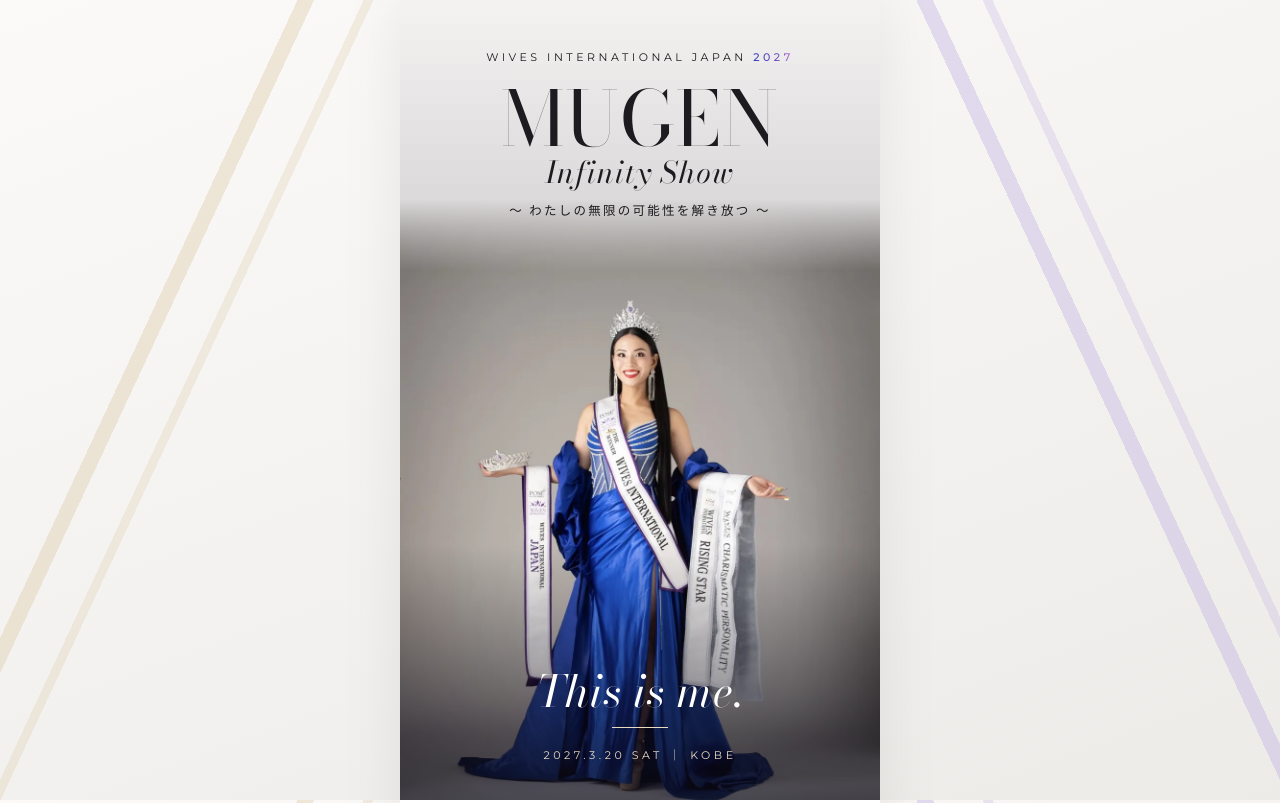
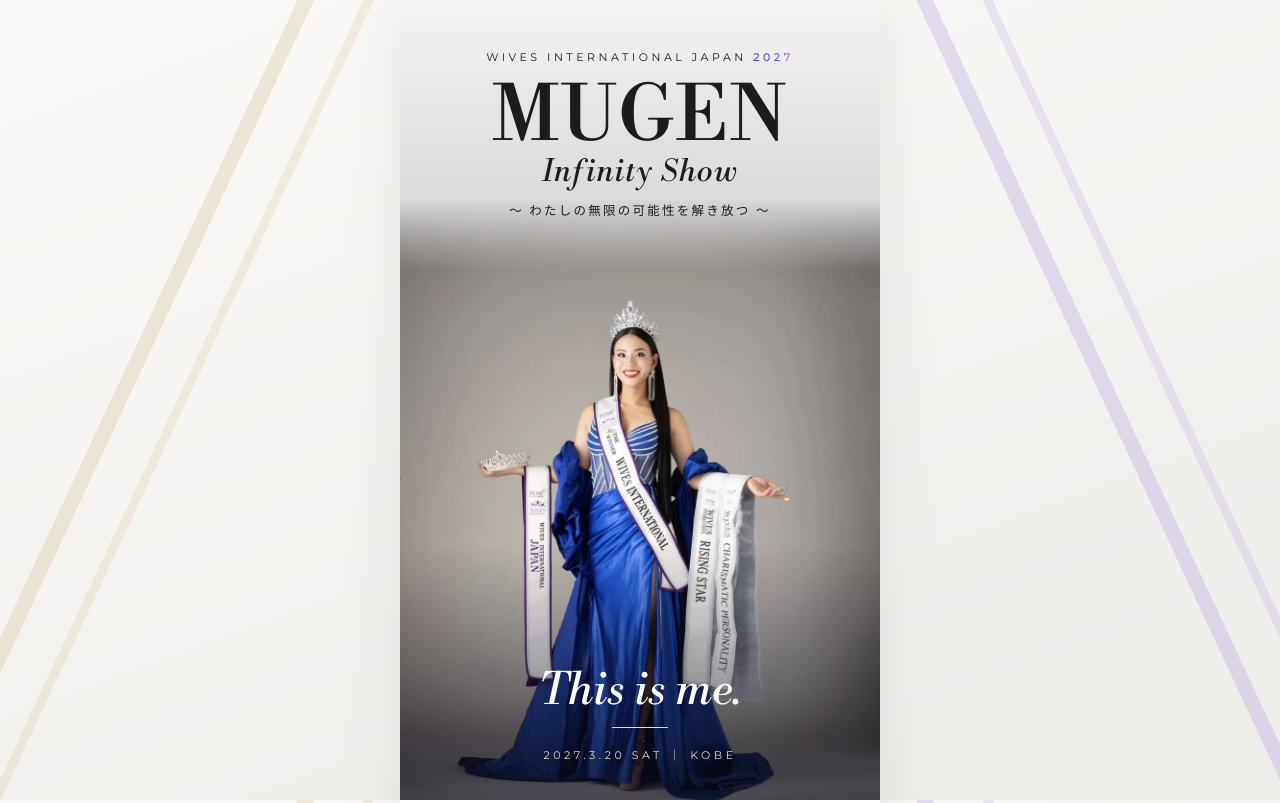
Before and after one commit to note314/mugen_infinity_show_lp_v1, a plain HTML site: page index.html in a window 1280 px wide. Shown: the top 803 px of the page. Drawn offline with nearby package versions, Linux system fonts and the light colour scheme.

Commit message:
英字フォントを Libre Bodoni に変更
Bodoni Moda は大きい文字ほど横線が細くなり、スマートフォンで t・f の横線がつぶれていたため。

Co-Authored-By: Claude Opus 5.5 <noreply@anthropic.com>

```diff
--- a/index.html
+++ b/index.html
@@ -8,7 +8,7 @@
 <title>MUGEN Infinity Show｜WIVES INTERNATIONAL JAPAN 2027</title>
 <link rel="preconnect" href="https://fonts.googleapis.com">
 <link rel="preconnect" href="https://fonts.gstatic.com" crossorigin>
-<link href="https://fonts.googleapis.com/css2?family=Bodoni+Moda:ital,opsz,wght@0,6..96,400;0,6..96,500;1,6..96,400;1,6..96,500&family=Montserrat:wght@300;400;500&family=Noto+Serif+JP:wght@400;500;600&family=Noto+Sans+JP:wght@400;500&display=swap" rel="stylesheet">
+<link href="https://fonts.googleapis.com/css2?family=Libre+Bodoni:ital,wght@0,400;0,500;1,400;1,500&family=Montserrat:wght@300;400;500&family=Noto+Serif+JP:wght@400;500;600&family=Noto+Sans+JP:wght@400;500&display=swap" rel="stylesheet">
 <style>
 /* ===== トークン ===== */
 :root {
@@ -23,7 +23,7 @@
   --blue: #2f3fbf;
   --line: #e4e0da;
   --night: #0c0e1f;
-  --serif-en: "Bodoni Moda", "Didot", "Times New Roman", serif;
+  --serif-en: "Libre Bodoni", "Didot", "Times New Roman", serif;
   --label: "Montserrat", "Helvetica Neue", Arial, sans-serif;
   --serif-ja: "Noto Serif JP", "Yu Mincho", "Hiragino Mincho ProN", serif;
   --sans-ja: "Noto Sans JP", "Yu Gothic", "Hiragino Sans", sans-serif;
```
